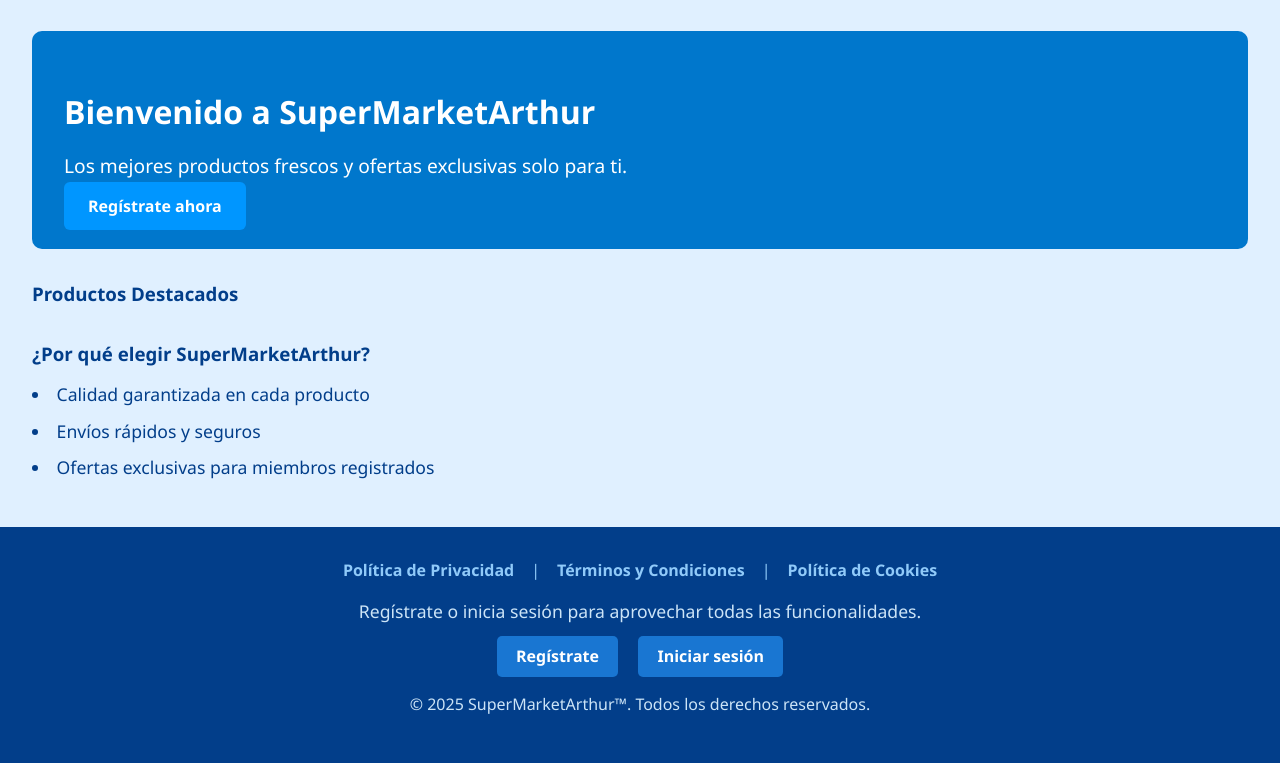
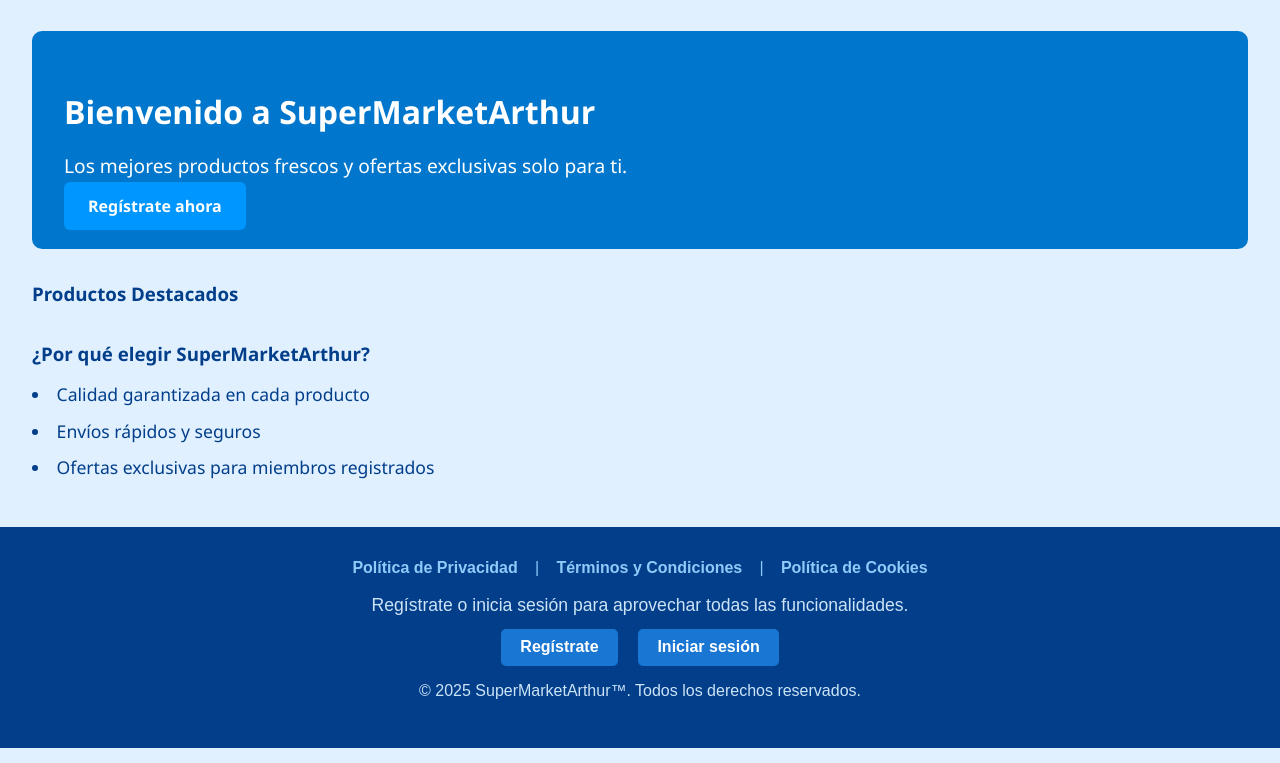
Before and after one commit to Aja1702/SuperMarketArthur, a PHP site: page / in a window 1280 px wide. Shown: the part 218-981 px from the top of the page. Run offline with PHP 8.4, Linux system fonts and the light colour scheme; data that the repository does not hold is empty.

Commit message:
Update directory -

```diff
--- a/css/styles.css
+++ b/css/styles.css
@@ -14,6 +14,15 @@
     /* gris */
     --color-administrador-text: #fff;
 }
+
+html,
+body {
+    height: 100%;
+    margin: 0;
+    display: flex;
+    flex-direction: column;
+}
+
 
 body {
     font-family: Arial, sans-serif;
@@ -355,12 +364,14 @@ body {
 /* Estilos para el pie invitado */
 .footer-contenido {
     background-color: #023e8a;
-    /* Azul oscuro */
     color: #cce4f7;
-    /* Azul claro */
-    padding: 2rem 1.5rem;
+    align-self: flex-end;
+    position: relative;
+    bottom: 0;
+    height: auto;
+    width: 100%;
+    padding: 2rem 0;
     text-align: center;
-    font-family: 'Segoe UI', Tahoma, Geneva, Verdana, sans-serif;
 }
 
 .footer-enlaces {
--- a/includes/centro/centro_contacto.php
+++ b/includes/centro/centro_contacto.php
@@ -0,0 +1 @@
+hola soy contacto
--- a/includes/centro/centro_ofertas.php
+++ b/includes/centro/centro_ofertas.php
@@ -0,0 +1 @@
+hola soy ofertas
--- a/includes/centro/centro_sobre_nosotros.php
+++ b/includes/centro/centro_sobre_nosotros.php
@@ -0,0 +1 @@
+hola soy sobre nosotros
--- a/includes/centro/centro_soporte.php
+++ b/includes/centro/centro_soporte.php
@@ -0,0 +1 @@
+hola oy soporte
--- a/includes/pie/pie_invitado.php
+++ b/includes/pie/pie_invitado.php
@@ -1,10 +1,10 @@
 <footer class="footer-contenido" role="contentinfo" aria-label="Pie de página SuperMarketArthur">
     <nav class="footer-enlaces">
-        <a href="/politica-privacidad.php">Política de Privacidad</a>
+        <a href="./politica-privacidad.php">Política de Privacidad</a>
         <span aria-hidden="true">|</span>
-        <a href="/terminos-condiciones.php">Términos y Condiciones</a>
+        <a href="./terminos-condiciones.php">Términos y Condiciones</a>
         <span aria-hidden="true">|</span>
-        <a href="/politica-cookies.php">Política de Cookies</a>
+        <a href="./politica-cookies.php">Política de Cookies</a>
     </nav>
     <div class="registro-llamada">
         <p>Regístrate o inicia sesión para aprovechar todas las funcionalidades.</p>
```
